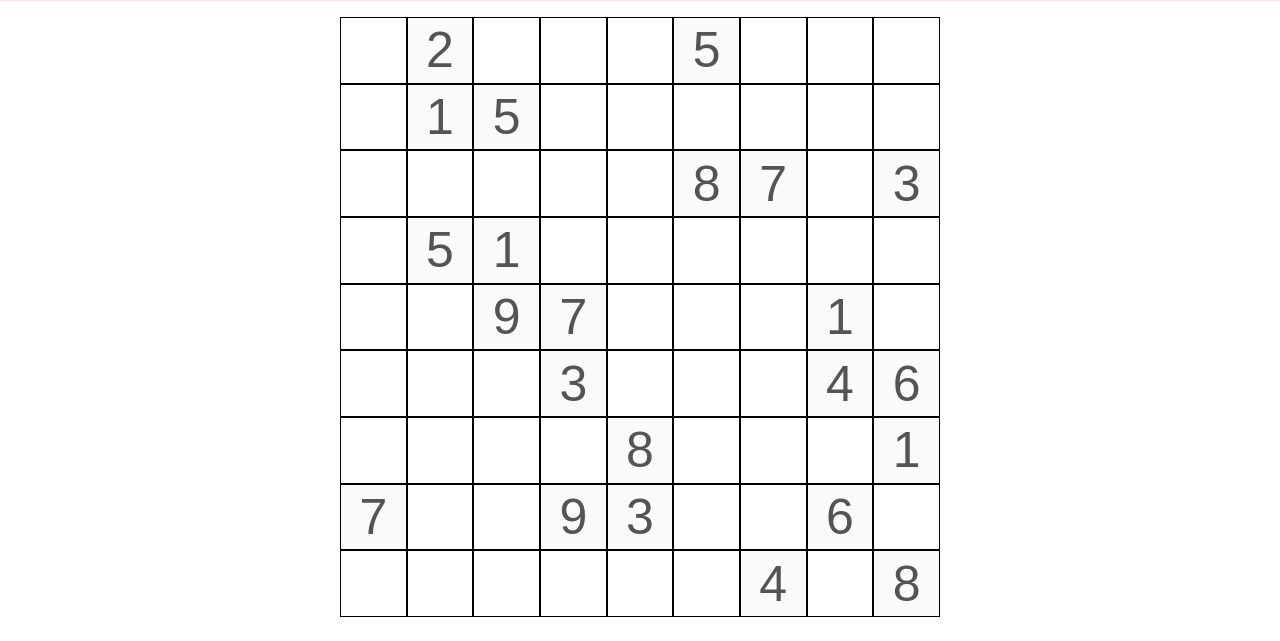
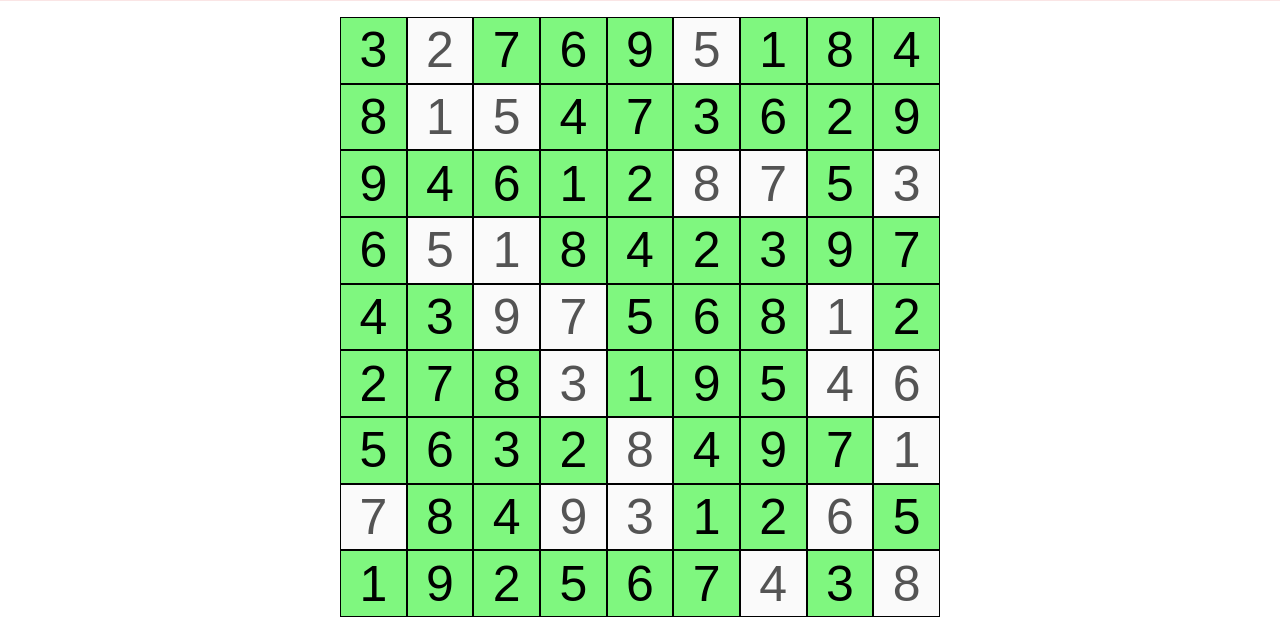
Before and after one commit to ManuelAndrade1/ManuelAndrade1.github.io, a plain HTML site: page sudoku.html in a window 1280 px wide. Both pictures are taken after a click on the button "START SOLVING!". Shown: the part 159-800 px from the top of the page. Drawn offline with Linux system fonts and the light colour scheme.

Commit message:
Added HELPER Object with useful functions to allow backtracking to work without problems HELPER object includes functions to: - Find row & column group - Find most suitable blank cell - Validate cell value - Find available & unavailable numbers for use - Check if board is solved Created AI class to load a puzzle with .solve method that solves said puzzle. Implementation of the backtracking algorithm is complete. Missing sleep() or delay() functionality to display slowly the process that the algorithm does to solve the sudoku puzzle.

```diff
--- a/assets/scripts/sudoku_main.js
+++ b/assets/scripts/sudoku_main.js
@@ -1,3 +1,5 @@
+// Iphone visual impediment
+// Numbers look cut
 const GRIDS = {
 	loadedGrids:
 			[
@@ -9,7 +11,7 @@ const GRIDS = {
 				"020005000015000000000008703051000000009700010000300046000080001700930060000000408",
 				],
 				[
-				"",
+				"483921657967345821251876493548132976729564138136798245372689514814253769695417382",
 				"",
 				"",
 				"",
@@ -24,6 +26,110 @@ const GRIDS = {
 				],
 			],
 	load: function(diff, num){return this.loadedGrids[diff][num]},
+};
+const HELPER = {
+	findGroup: function(cord) {
+		let group1 = [0, 1 , 2];
+		let group2 = [3, 4, 5];
+		let group3 = [6, 7, 8];
+		if (group1.includes(cord)) return group1;
+		else if (group2.includes(cord)) return group2;
+		else return group3;
+	},
+	numsTaken: function(puzzle, row, col, groupRow, groupCol){
+		let nums = new Set();
+		for(let i = 0; i < N; i++) {
+			nums.add(puzzle[i][col].value);
+			nums.add(puzzle[row][i].value);
+		}
+		for(i of groupRow) {
+			for(j of groupCol) {
+				nums.add(puzzle[i][j].value);
+				if (i === row && j === col)
+					nums.delete(puzzle[i][j].value);
+			}
+		}
+		nums.delete(0);
+		return nums;
+	},
+	numsAvailable: function(unavailable) {
+		let available = new Set([1, 2, 3, 4, 5, 6, 7, 8, 9]);
+		for (n of unavailable) {
+			available.delete(n);
+		}
+		return available;
+	},
+	cellValidation: function(cell, unavailable){
+		return (unavailable.has(cell.value)) ? false : true;
+	},
+	puzzleSolved: function(puzzle) {
+		for(let i = 0; i < N; i++){
+			for(let j = 0; j < N; j++) {
+				let cell = puzzle[i][j];
+				if (cell.value === 0) return false;
+				let valid = HELPER.cellValidation(cell,
+					HELPER.numsTaken(puzzle, i, j,
+					 HELPER.findGroup(i), HELPER.findGroup(j)));
+				if (valid) continue;
+				else return false;
+			}
+		}
+		return true;
+	},
+	getCell: function(puzzle) {
+		// Returns most suitable empty cell
+		let empty = [];
+		let emptyNumsTaken = [];
+		for(let i = 0; i < N; i++){
+			for(let j=0; j < N; j++) {
+				if (puzzle[i][j].value === 0){
+					let knownNums = HELPER.numsTaken(puzzle, i, j,
+						HELPER.findGroup(i), HELPER.findGroup(j));
+					empty.push(puzzle[i][j]);
+					emptyNumsTaken.push(knownNums.size);
+				}
+			}
+		}
+		let transform = [...emptyNumsTaken];
+		let max = Math.max(...transform);
+		let index = transform.indexOf(max);
+		return empty[index];
+	}
+}
+class AI {
+	constructor(puzzle) {
+		this.puzzle = puzzle;
+		this.solvedPuzzle = [];
+	}
+	solve() {
+		// Recursive Function
+		if (HELPER.puzzleSolved(this.puzzle)) {
+			return true;
+		}
+		let cell = HELPER.getCell(this.puzzle);
+		let available = HELPER.numsAvailable(HELPER.numsTaken(
+						this.puzzle, cell.row, cell.col,
+						HELPER.findGroup(cell.row), HELPER.findGroup(cell.col)));
+		for(let a of available) {
+			cell.value = a;
+			cell.element.value = a;
+			cell.element.classList.add('temp-solution');
+			let results = this.solve();
+			if (results) {
+				this.solvedPuzzle = this.puzzle;
+				cell.element.classList.remove('temp-solution');
+				cell.element.classList.add('solution');
+				return true;
+			}
+			else {
+				cell.value = 0;
+				cell.element.value = 0;
+				cell.element.classList.remove('temp-solution');
+				continue;
+			}
+		}
+		return false;
+	}
 }
 class Cell {
 	constructor(element, row, col, value=0) {
@@ -97,6 +203,19 @@ for (let i = 0; i < N; i++) {
 	cellArray.push(subArray);
 }
 // Load grid
+let manuel = new AI(cellArray);
+let button = document.body.getElementsByClassName('start')[0];
+button.addEventListener('click', () => {
+	if (manuel.solvedPuzzle.length < 9) {
+		manuel.solve()
+		for(let i = 0; i < N; i++) {
+			for (let j = 0; j < N; j++) {
+				cellArray[i][j].element.setAttribute('disabled', '');
+			}
+		}
+	};
+
+});
 window.onresize = () => {
 	height = document.body.clientHeight * H;
 	width = document.body.clientWidth;
--- a/assets/stylesheets/sudoku_main.css
+++ b/assets/stylesheets/sudoku_main.css
@@ -92,6 +92,7 @@ input::-webkit-inner-spin-button {
 .cell {
 	border: 1px solid black;
 	text-align: center;
+	transition: all 0.5s;
 }
 
 .cell:focus {
@@ -99,3 +100,10 @@ input::-webkit-inner-spin-button {
 	color: transparent;
 	text-shadow:  0 0 0 #000;
 }
+.temp-solution {
+	background-color: rgba(200, 150, 0, 0.5);
+}
+.solution {
+	background-color: rgba(0, 240, 0, 0.5);
+	color: black;
+}
--- a/sudoku.html
+++ b/sudoku.html
@@ -13,7 +13,7 @@
 		<header class="title">
 			<h1>Welcome to the Sudoku Webpage!</h1>
 			<h2>Press the button to solve the puzzle</h2>
-			<button>START SOLVING!</button>
+			<button class="start">START SOLVING!</button>
 		</header>
 		<nav class="nav-section">
 			<ul>
```
